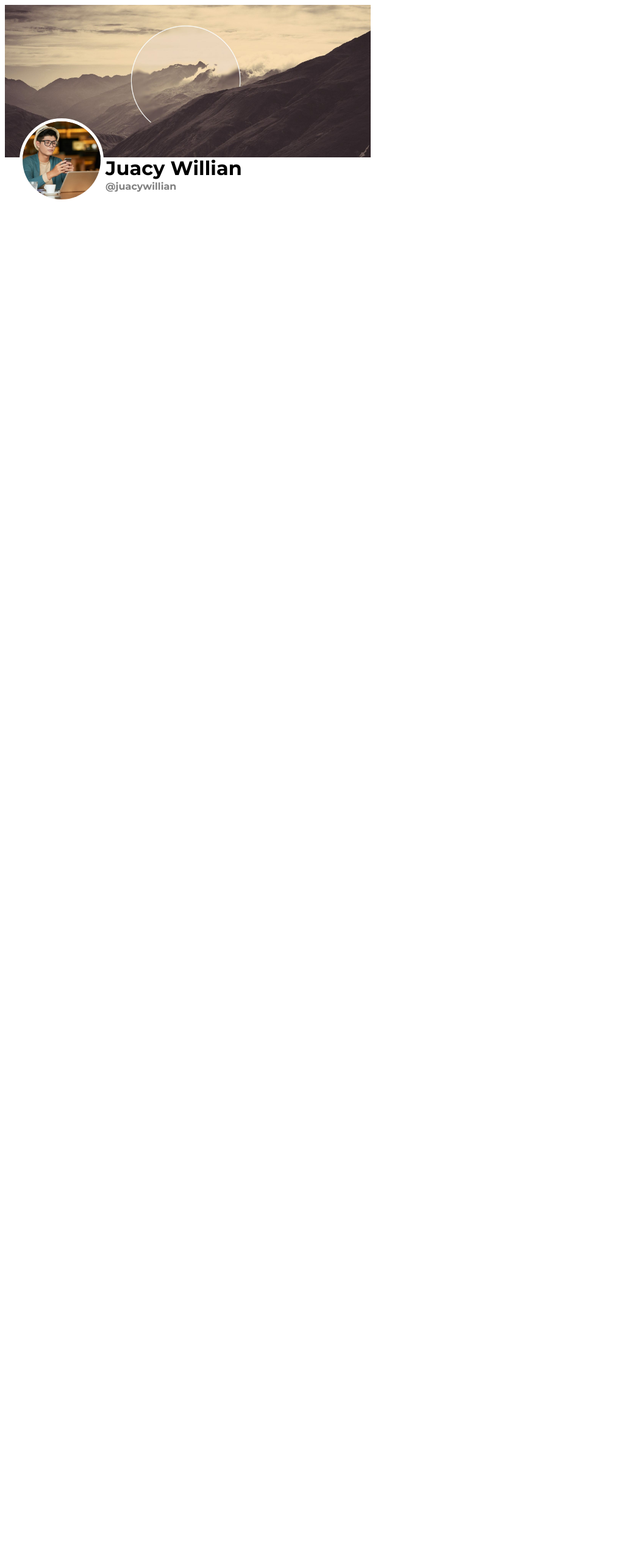
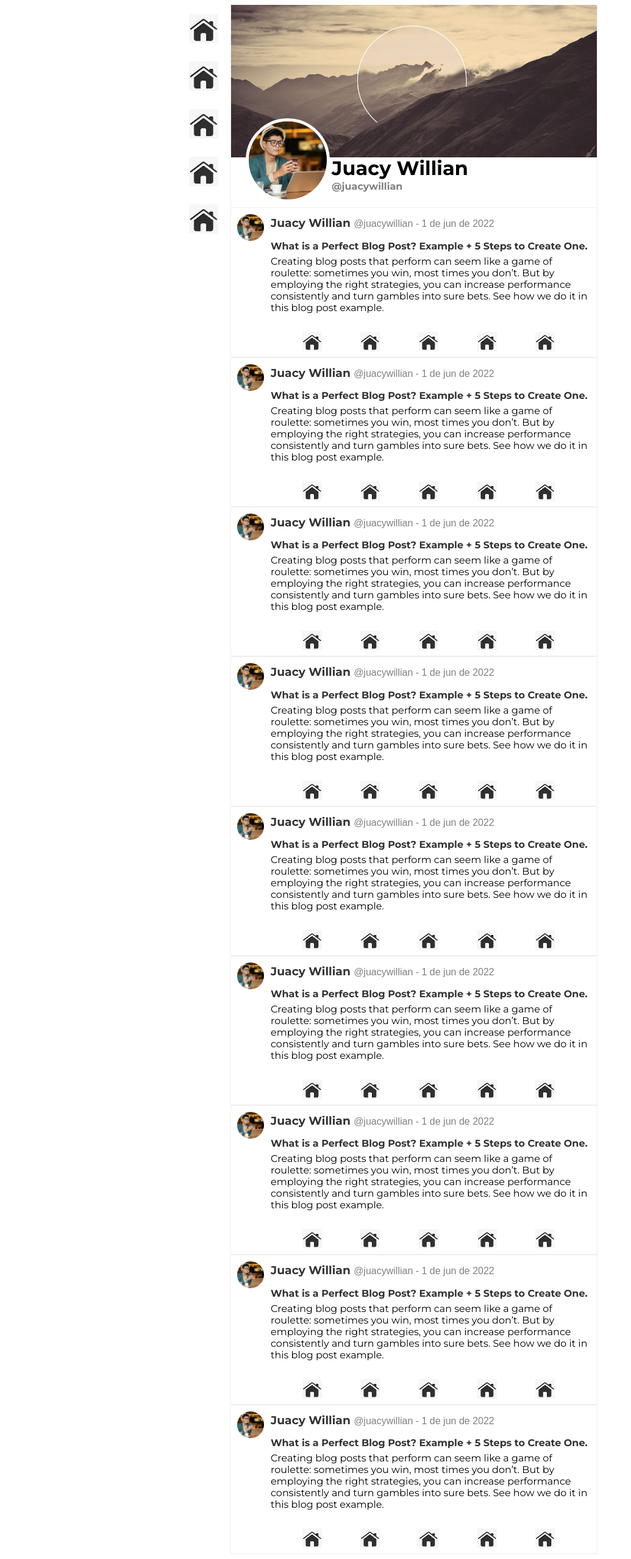
Before and after one commit to JuacyWillian/meu-blog, a Flask app: page / in a window 1280 px wide. Shown: the whole page at 61% size, without its empty margins (0-1035 px from the left). Before the commit the page ends 327 px from the top, so only its background shows below. Run offline with Flask 2, Linux system fonts and the light colour scheme.

Commit message:
atualizando o template

```diff
--- a/app/blueprints/core_bp.py
+++ b/app/blueprints/core_bp.py
@@ -1,10 +1,11 @@
 from distutils import core
 from flask import Blueprint, render_template
+
+from ..utils import posts
 
 core_bp = Blueprint('core', __name__)
 
 @core_bp.route('/')
 def index():
-
     return render_template('index.html',
-        name="Juacy Willian", username="juacywillian")
+        name="Juacy Willian", username="juacywillian", posts=posts)
--- a/app/static/css/style.css
+++ b/app/static/css/style.css
@@ -1,4 +1,36 @@
+nav .navbar {
+    width: 88px;
+    flex-grow: 2;
+}
 
+.navbar {
+    width: 88px;
+    display: flex;
+    flex-direction: column;
+}
+
+nav img {
+    width: 48px;
+    height: 48px;
+    margin: 5px auto;
+    padding: 10px;
+}
+
+.container {
+    margin: 5px auto;
+    max-width: 700px;
+    display: flex;
+}
+
+.main-content {
+    float: right;
+    border-left: 1px solid #eee;
+    border-right: 1px solid #eee;
+}
+.content {
+    margin-top: 25px;
+    max-width: 600px;
+}
 .cover_container {
     max-width: 600px;
     max-height: 250px;
@@ -38,3 +70,59 @@ header h1 {
     font-family: 'Montserrat', sans-serif;
 
 }
+
+.post {
+    border-top: 1px solid #eee;
+    max-width: 600px;
+    font-family: 'Montserrat', sans-serif;
+    border-bottom: 1px solid #eee;
+    padding: 5px;
+}
+
+.post-header {}
+.post-avatar {
+    margin: 0;
+    width: 44px;
+    height: 44px;
+}
+.post-username {
+    margin-top: -50px;
+    margin-left: 60px;
+    color: #333;
+}
+.post-username .username {
+    font: message-box;
+    color: gray;
+}
+.post-content {
+    max-width: 100%;
+    margin-top: -5px;
+    margin-left: 60px;
+}
+.post-title {
+    color: #333;
+    margin-bottom: -10px;
+}
+.post-body {}
+.post-footer {}
+
+
+.post-footer ul {
+    list-style: none;
+    margin: 30px auto auto;
+    display: flex;
+    align-content: center;
+    justify-content: space-evenly;
+}
+
+.post-footer ul li {
+    display: inline;
+    max-width: 24px;
+}
+
+
+.post-footer ul li img {
+    width: 32px;
+    height: 32px;
+    margin: auto;
+}
--- a/app/templates/_base.html
+++ b/app/templates/_base.html
@@ -1,19 +1,17 @@
-<!DOCTYPE html>
-<html lang="en">
-    <head>
-        <meta charset="UTF-8">
-        <meta http-equiv="X-UA-Compatible" content="IE=edge">
-        <meta name="viewport" content="width=device-width, initial-scale=1.0">
-        <link rel="shortcut icon" href="{{ url_for('static', filename='favicon.png') }}">
-        <title>
-            {% block pagetitle_base %}{% endblock pagetitle_base %}
-        </title>
+<!DOCTYPE html >
+<html lang="en" >
+    <head >
+        <meta charset="UTF-8" >
+        <meta http-equiv="X-UA-Compatible" content="IE=edge" >
+        <meta name="viewport" content="width=device-width, initial-scale=1.0" >
+        <link rel="shortcut icon" href="{{ url_for('static', filename='favicon.png') }}" >
+        <title >{% block pagetitle_base %}{% endblock pagetitle_base %}</title>
 
         <link rel="preconnect" href="https://fonts.googleapis.com">
         <link rel="preconnect" href="https://fonts.gstatic.com" crossorigin>
         <link href="https://fonts.googleapis.com/css2?family=Montserrat:wght@400;500;600;700;800;900&display=swap" rel="stylesheet">
+        <link href="https://fonts.googleapis.com/css2?family=Montserrat:wght@400;500;600;700;800&display=swap" rel="stylesheet">
         <link rel="stylesheet" href="{{ url_for('static', filename='css/style.css') }}">
-
     </head>
     <body>
         {% block content_base %}{% endblock content_base %}
--- a/app/templates/_blog.html
+++ b/app/templates/_blog.html
@@ -6,8 +6,13 @@
 
 <div class="container">
   <nav class="navbar">
+    <img src="{{ url_for('static', filename='img/home.png') }}" alt="" srcset="">
+    <img src="{{ url_for('static', filename='img/home.png') }}" alt="" srcset="">
+    <img src="{{ url_for('static', filename='img/home.png') }}" alt="" srcset="">
+    <img src="{{ url_for('static', filename='img/home.png') }}" alt="" srcset="">
+    <img src="{{ url_for('static', filename='img/home.png') }}" alt="" srcset="">
   </nav>
-  <div>
+  <div class="main-content">
     <header>
       <div class="cover_container">
         <img src="{{ url_for('static', filename='img/cover.jpg') }}" alt="" class="cover"><br>
@@ -16,7 +21,7 @@
       <h1>{{ name }}</h1>
       <h2 class="subtitle">@{{ username }}</h2>
     </header>
-    <main>{% block content %}{% endblock %}</main>
+    <main class="content">{% block content %}{% endblock %}</main>
     <footer></footer>
   </div>
 </div>
--- a/app/templates/index.html
+++ b/app/templates/index.html
@@ -3,5 +3,28 @@
 {% block pagetitle %}Home{% endblock pagetitle %}
 
 {% block content %}
-
+  {% for post in posts %}
+  <article class="post">
+    <header class="post-header">
+      <img src="{{ url_for('static', filename='img/avatar.jpg') }}"
+        class="avatar post-avatar">
+      <h3 class="post-username">{{ name }}
+        <span class="username">@{{ username }} - {{ post.dt }}</span>
+      </h3>
+    </header>
+    <main class="post-content">
+      <h4 class="post-title">{{ post.title }}</h4>
+      <p class="post-body">{{ post.body }}</p>
+    </main>
+    <footer class="post-footer">
+      <ul>
+        <li><img src="{{ url_for('static', filename='img/home.png') }}" alt="" srcset=""></li>
+        <li><img src="{{ url_for('static', filename='img/home.png') }}" alt="" srcset=""></li>
+        <li><img src="{{ url_for('static', filename='img/home.png') }}" alt="" srcset=""></li>
+        <li><img src="{{ url_for('static', filename='img/home.png') }}" alt="" srcset=""></li>
+        <li><img src="{{ url_for('static', filename='img/home.png') }}" alt="" srcset=""></li>
+      </ul>
+    </footer>
+  </article>
+  {% endfor %}
 {% endblock %}
--- /dev/null
+++ b/app/utils.py
@@ -0,0 +1,58 @@
+
+
+posts = (
+    {
+        "title": "What is a Perfect Blog Post? Example + 5 Steps to Create One.",
+        "body": """Creating blog posts that perform can seem like a game of roulette: sometimes you win, most times you don’t. But by employing the right strategies, you can increase performance consistently and turn gambles into sure bets. See how we do it in this blog post example.
+        """,
+        "dt":"1 de jun de 2022"
+    },
+    {
+        "title": "What is a Perfect Blog Post? Example + 5 Steps to Create One.",
+        "body": """Creating blog posts that perform can seem like a game of roulette: sometimes you win, most times you don’t. But by employing the right strategies, you can increase performance consistently and turn gambles into sure bets. See how we do it in this blog post example.
+        """,
+        "dt":"1 de jun de 2022"
+    },
+    {
+        "title": "What is a Perfect Blog Post? Example + 5 Steps to Create One.",
+        "body": """Creating blog posts that perform can seem like a game of roulette: sometimes you win, most times you don’t. But by employing the right strategies, you can increase performance consistently and turn gambles into sure bets. See how we do it in this blog post example.
+        """,
+        "dt":"1 de jun de 2022"
+    },
+    {
+        "title": "What is a Perfect Blog Post? Example + 5 Steps to Create One.",
+        "body": """Creating blog posts that perform can seem like a game of roulette: sometimes you win, most times you don’t. But by employing the right strategies, you can increase performance consistently and turn gambles into sure bets. See how we do it in this blog post example.
+        """,
+        "dt":"1 de jun de 2022"
+    },
+    {
+        "title": "What is a Perfect Blog Post? Example + 5 Steps to Create One.",
+        "body": """Creating blog posts that perform can seem like a game of roulette: sometimes you win, most times you don’t. But by employing the right strategies, you can increase performance consistently and turn gambles into sure bets. See how we do it in this blog post example.
+        """,
+        "dt":"1 de jun de 2022"
+    },
+    {
+        "title": "What is a Perfect Blog Post? Example + 5 Steps to Create One.",
+        "body": """Creating blog posts that perform can seem like a game of roulette: sometimes you win, most times you don’t. But by employing the right strategies, you can increase performance consistently and turn gambles into sure bets. See how we do it in this blog post example.
+        """,
+        "dt":"1 de jun de 2022"
+    },
+    {
+        "title": "What is a Perfect Blog Post? Example + 5 Steps to Create One.",
+        "body": """Creating blog posts that perform can seem like a game of roulette: sometimes you win, most times you don’t. But by employing the right strategies, you can increase performance consistently and turn gambles into sure bets. See how we do it in this blog post example.
+        """,
+        "dt":"1 de jun de 2022"
+    },
+    {
+        "title": "What is a Perfect Blog Post? Example + 5 Steps to Create One.",
+        "body": """Creating blog posts that perform can seem like a game of roulette: sometimes you win, most times you don’t. But by employing the right strategies, you can increase performance consistently and turn gambles into sure bets. See how we do it in this blog post example.
+        """,
+        "dt":"1 de jun de 2022"
+    },
+    {
+        "title": "What is a Perfect Blog Post? Example + 5 Steps to Create One.",
+        "body": """Creating blog posts that perform can seem like a game of roulette: sometimes you win, most times you don’t. But by employing the right strategies, you can increase performance consistently and turn gambles into sure bets. See how we do it in this blog post example.
+        """,
+        "dt":"1 de jun de 2022"
+    },
+)
```
Also changed, not shown: app/static/img/home.png (added), 2 other files.
